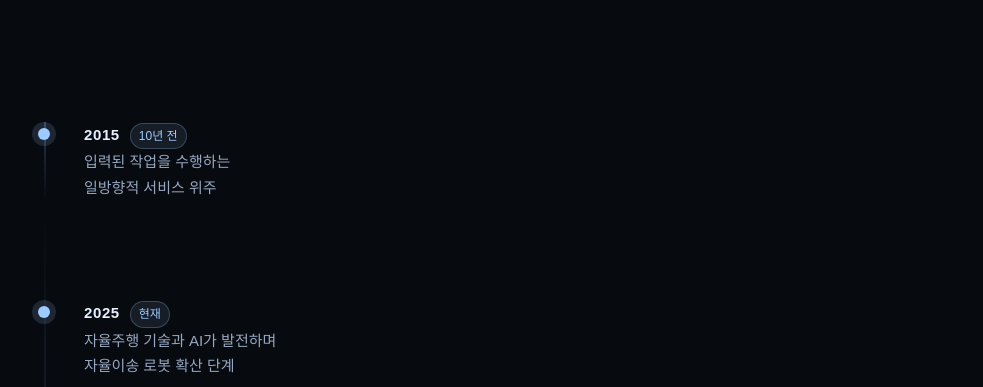
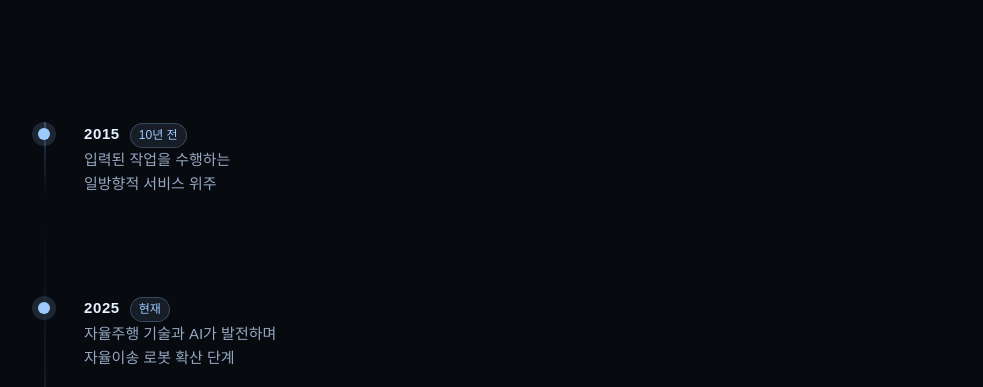
Before and after one commit to Mobility-design/yeb610.github.io, a plain HTML site: page index.html in a window 1280 px wide. Shown: the part 850-1237 px from the top of the page, without its empty margins (148-1131 px from the left). Drawn offline with Linux system fonts and the light colour scheme.

Commit message:
Add files via upload

```diff
--- a/index.html
+++ b/index.html
@@ -349,6 +349,25 @@ padding:2px 8px;border-radius:999px;border:1px solid rgba(158,203,255,.25);}
   }
 }
 
+/* 🪶 전체 텍스트 줄바꿈 및 가독성 개선 */
+body, p, h1, h2, h3, h4, h5, h6, .dim, .card p, .quote, .prep-sub, .prep-item p {
+  word-break: keep-all;        /* 한글 어절 단위로 줄바꿈 */
+  overflow-wrap: break-word;   /* 너무 긴 단어만 예외적으로 줄바꿈 */
+  line-height: 1.6;            /* 전체 줄 간격 통일 */
+  hyphens: none;               /* 영어 하이픈 자동 삽입 방지 */
+}
+
+@media (max-width: 600px) {
+  body {
+    font-size: 15px;
+    line-height: 1.7;
+  }
+  .quote {
+    padding: 0 24px;
+  }
+}
+
+
 
 </style>
 </head>
```
